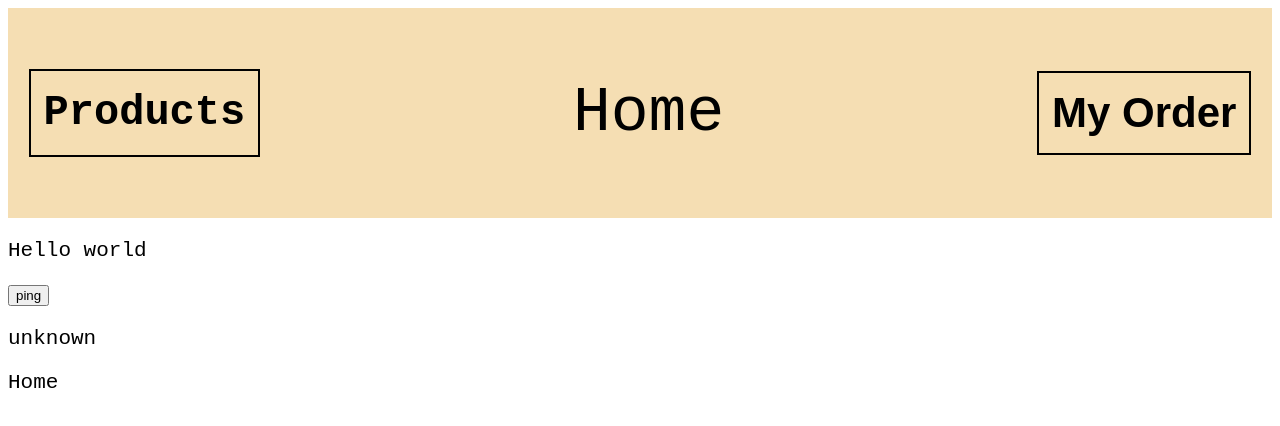
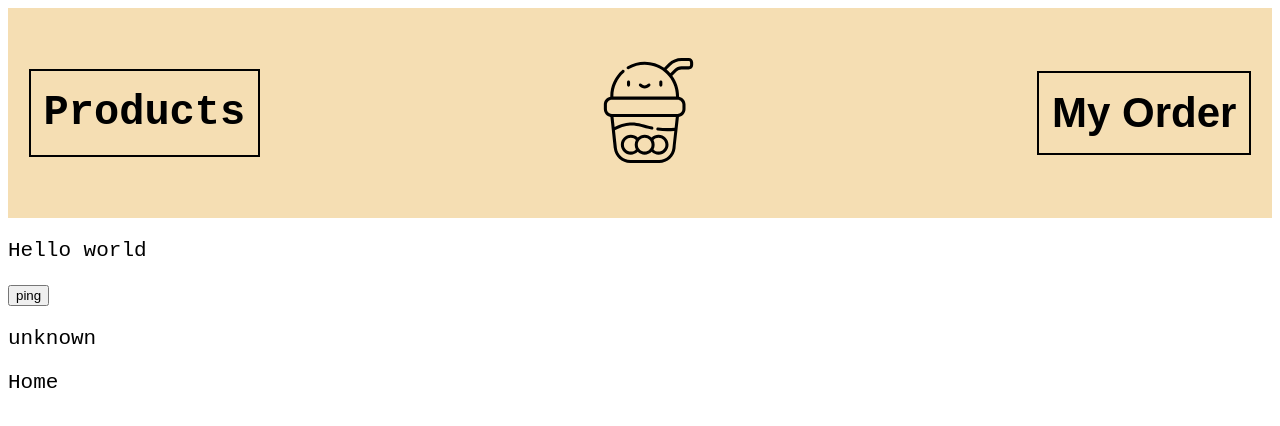
Before and after one commit to alvyjudy/drink-shop, a React app: page / in a window 1280 px wide. Built offline with nearby package versions, Linux system fonts and the light colour scheme.

Commit message:
add logo to navigation button

```diff
--- a/src/components/Navigation.css
+++ b/src/components/Navigation.css
@@ -14,10 +14,9 @@
 }
 
 .logo {
-  font-size: 3em;
-  text-decoration: none;
-  color: black;
+  height: 5em;
 }
+
 
 .button {
   font-size: 2em;
--- a/src/components/Navigation.js
+++ b/src/components/Navigation.js
@@ -9,8 +9,10 @@ export const Navigation = () => {
       <Link to="/products" className={styles.button}>
         <span className={styles.ButtonText}>Products</span>
       </Link>
-      <Link to="/" className={styles.logo}>
-        <span className={styles.ButtonText}>Home</span>
+      <Link to="/">
+        <img className={styles.logo}
+        src="/Logo.svg"
+        alt="Home"/>
       </Link>
       <button className={styles.button}>
         <span className={styles.ButtonText}>My Order</span>
```
